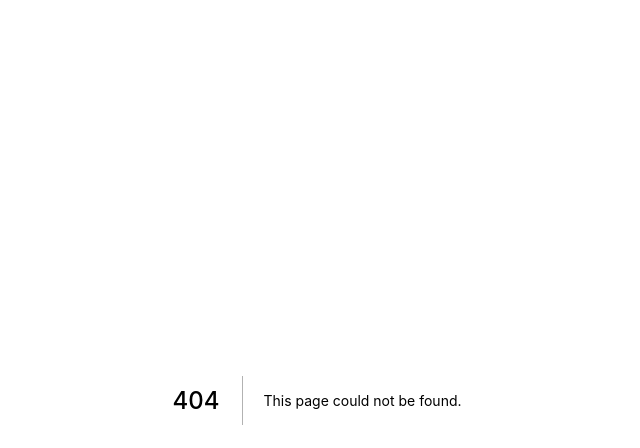
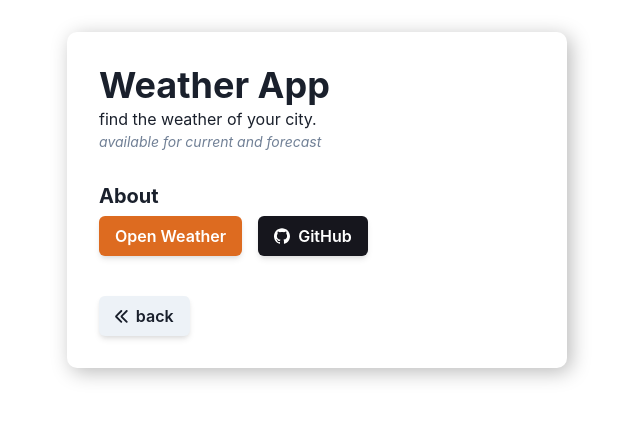
Before and after one commit to jingxian01/weather-app, a Next.js app: page /about in a window 1280 px wide. Before the commit this address had no page. Shown: the top 448 px of the page, without its empty margins (323-963 px from the left). Built offline with nearby package versions, Linux system fonts and the light colour scheme.

Commit message:
finish up

```diff
--- a/package.json
+++ b/package.json
@@ -20,6 +20,7 @@
     "next": "latest",
     "react": "^17.0.2",
     "react-dom": "^17.0.2",
+    "react-icons": "^4.2.0",
     "react-leaflet": "^3.2.1"
   },
   "devDependencies": {
--- a/src/components/Header.tsx
+++ b/src/components/Header.tsx
@@ -6,9 +6,10 @@
 export const Header: React.FC<HeaderProps> = ({}) => {
   return (
     <>
-      <Heading>Weather</Heading>
-      <Text fontSize="md" mb={8}>
-        find the current weather of your city.
+      <Heading>Weather App</Heading>
+      <Text fontSize="md">find the weather of your city.</Text>
+      <Text fontSize="sm" mb={8} fontStyle="italic" color="gray.500">
+        available for current and forecast
       </Text>
     </>
   );
--- a/src/components/Result.tsx
+++ b/src/components/Result.tsx
@@ -1,4 +1,4 @@
-import { Box, Flex, HStack, VStack } from "@chakra-ui/react";
+import { Box, Flex, VStack } from "@chakra-ui/react";
 import dynamic from "next/dynamic";
 import React from "react";
 import { useWindowDimensions } from "../hooks/useWindowDimension";
@@ -11,7 +11,7 @@
 }
 
 export const Result: React.FC<ResultProps> = ({ data }) => {
-  const MapWithNoSSR = dynamic(() => import("../components/Map"), {
+  const MapWithNoSSR = dynamic(() => import("./map/Map"), {
     ssr: false,
   });
   const { width } = useWindowDimensions();
--- a/src/pages/_app.tsx
+++ b/src/pages/_app.tsx
@@ -1,14 +1,20 @@
-import { ChakraProvider } from '@chakra-ui/react'
+import { ChakraProvider } from "@chakra-ui/react";
 
-import theme from '../theme'
-import { AppProps } from 'next/app'
+import theme from "../theme";
+import { AppProps } from "next/app";
+import Head from "next/head";
 
 function MyApp({ Component, pageProps }: AppProps) {
   return (
-    <ChakraProvider resetCSS theme={theme}>
-      <Component {...pageProps} />
-    </ChakraProvider>
-  )
+    <>
+      <Head>
+        <title>Weather App</title>
+      </Head>
+      <ChakraProvider resetCSS theme={theme}>
+        <Component {...pageProps} />
+      </ChakraProvider>
+    </>
+  );
 }
 
-export default MyApp
+export default MyApp;
--- /dev/null
+++ b/src/pages/about.tsx
@@ -0,0 +1,53 @@
+import { ArrowLeftIcon } from "@chakra-ui/icons";
+import { Box, Button, Heading } from "@chakra-ui/react";
+import { useRouter } from "next/dist/client/router";
+import React from "react";
+import { Header } from "../components/Header";
+import { Wrapper } from "../components/Wrapper";
+import { SiGithub } from "react-icons/si";
+import NextLink from "next/link";
+
+interface aboutProps {}
+
+const about: React.FC<aboutProps> = ({}) => {
+  const router = useRouter();
+
+  return (
+    <Wrapper variant="small">
+      <Header />
+      <Heading size="md">About</Heading>
+      <Box>
+        <NextLink href="https://openweathermap.org/api">
+          <Button mt={2} shadow="md" colorScheme="orange">
+            Open Weather
+          </Button>
+        </NextLink>
+        <NextLink href="https://github.com/jingxian01/weather-app">
+          <Button
+            ml={4}
+            mt={2}
+            shadow="md"
+            bg="black"
+            color="white"
+            leftIcon={<SiGithub />}
+            _hover={{ bg: "gray" }}
+          >
+            GitHub
+          </Button>
+        </NextLink>
+      </Box>
+      <Button
+        shadow="md"
+        leftIcon={<ArrowLeftIcon boxSize="0.8em" />}
+        mt={10}
+        onClick={() => {
+          router.back();
+        }}
+      >
+        back
+      </Button>
+    </Wrapper>
+  );
+};
+
+export default about;
```
Also changed, not shown: src/components/map/MapListen.tsx (added, +38 -0 lines), src/pages/geographic.tsx (added, +56 -0 lines), src/pages/index.tsx (+51 -12 lines), src/components/map/Map.tsx (renamed from src/components/Map.tsx), 1 other file (tests, documents, lock files or other folders).
